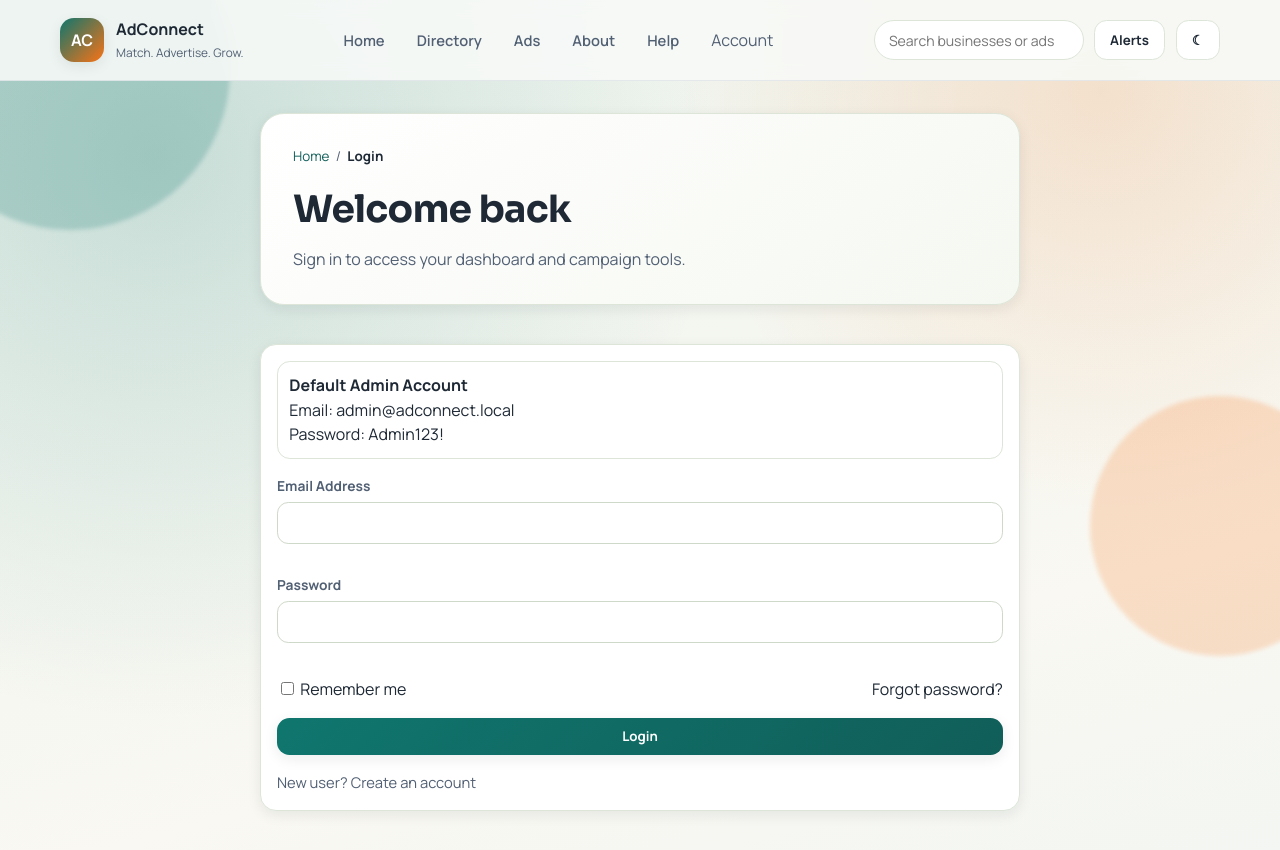
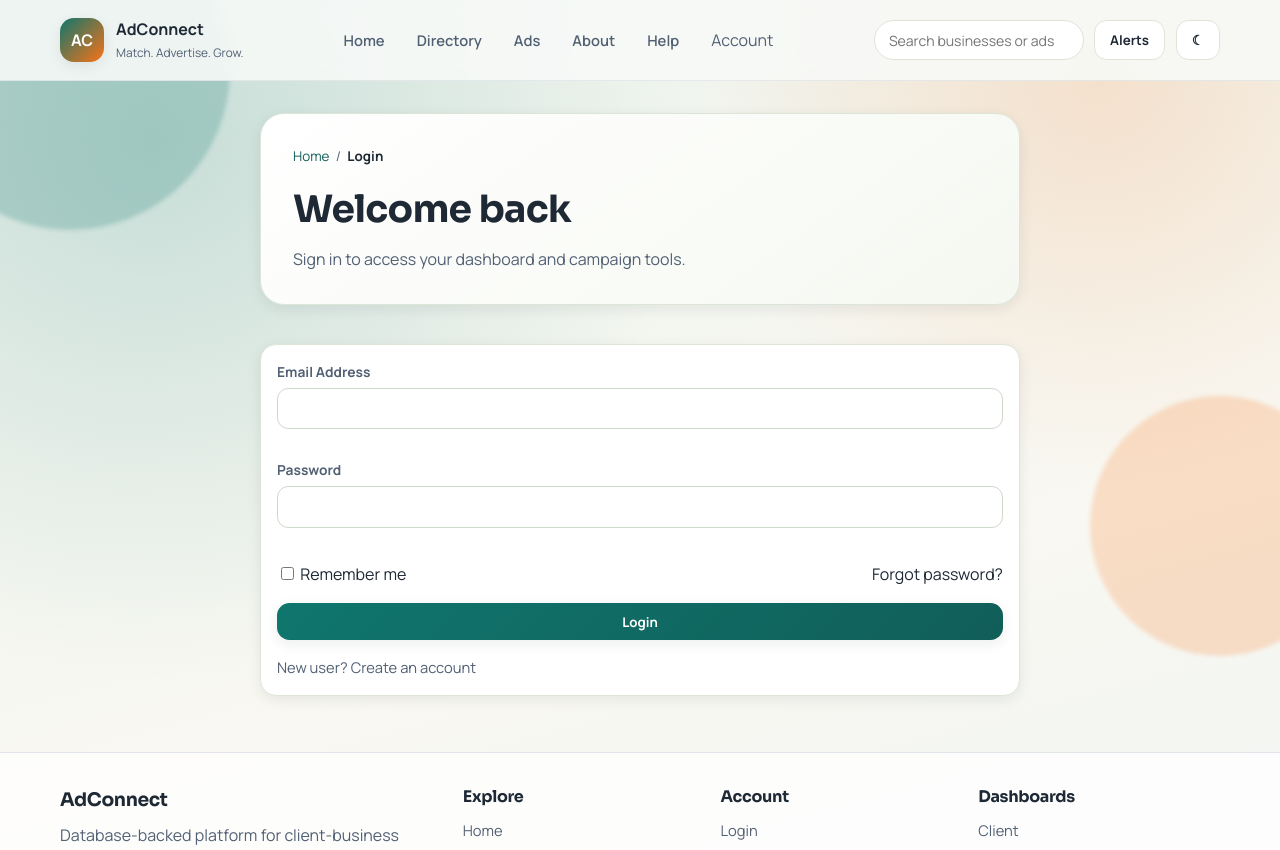
Before and after one commit to ChrisF29/HCI-Final-Project, a PHP site: page /pages/auth/login.php in a window 1280 px wide. Shown: the top 850 px of the page. Run offline with PHP 8.4, Linux system fonts and the light colour scheme.

Commit message:
Remove default admin account notice from login page for security enhancement

```diff
--- a/adconnect/pages/auth/login.php
+++ b/adconnect/pages/auth/login.php
@@ -66,11 +66,6 @@ require_once dirname(__DIR__, 2) . '/includes/navbar.php';
         </section>
 
         <section class="card section-stack">
-            <div class="notice-item">
-                <strong>Default Admin Account</strong><br>
-                Email: admin@adconnect.local<br>
-                Password: Admin123!
-            </div>
 
             <?php if ($registeredNotice): ?>
                 <div class="notice-item" role="status">Registration successful. You can now log in.</div>
```
